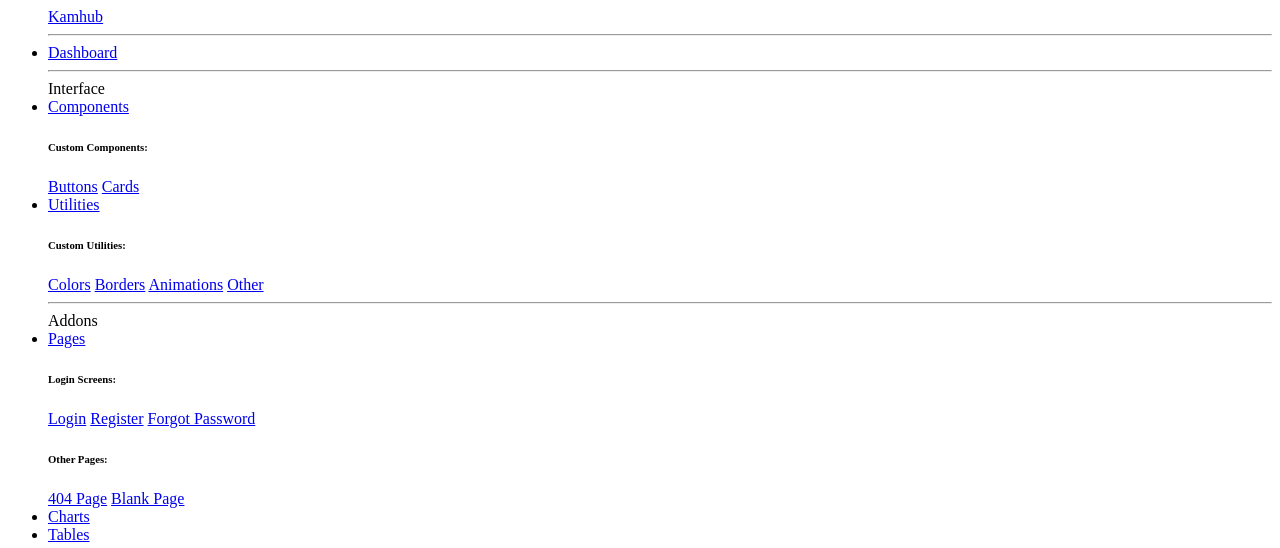
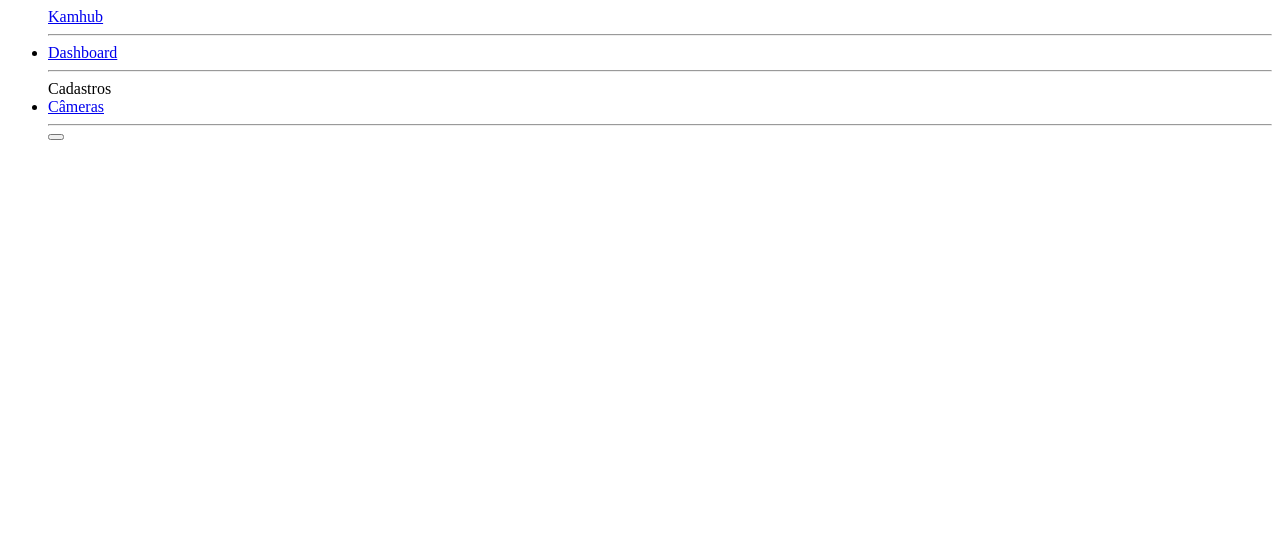
Before and after one commit to elvisdasilva/kamhub, a Django app: template templates/partials/sidebar.html in a window 1280 px wide. Shown: the top 548 px of the page. After the commit the page ends 140 px from the top, so only its background shows below. Run offline with Django 5.2, Linux system fonts and the light colour scheme; the template is opened without the code that fills it, so the values that code supplies are empty.

Commit message:
feat: itens do sidebar

```diff
--- a/templates/partials/sidebar.html
+++ b/templates/partials/sidebar.html
@@ -24,11 +24,17 @@
 
     <!-- Heading -->
     <div class="sidebar-heading">
-        Interface
+        Cadastros
     </div>
 
+    <li class="nav-item">
+        <a class="nav-link" href="tables.html">
+            <i class="fas fa-fw fa-video"></i>
+            <span>Câmeras</span></a>
+    </li>
+
     <!-- Nav Item - Pages Collapse Menu -->
-    <li class="nav-item">
+    {% comment %} <li class="nav-item">
         <a class="nav-link collapsed" href="#" data-toggle="collapse" data-target="#collapseTwo"
             aria-expanded="true" aria-controls="collapseTwo">
             <i class="fas fa-fw fa-cog"></i>
@@ -41,69 +47,8 @@
                 <a class="collapse-item" href="cards.html">Cards</a>
             </div>
         </div>
-    </li>
+    </li> {% endcomment %}
 
-    <!-- Nav Item - Utilities Collapse Menu -->
-    <li class="nav-item">
-        <a class="nav-link collapsed" href="#" data-toggle="collapse" data-target="#collapseUtilities"
-            aria-expanded="true" aria-controls="collapseUtilities">
-            <i class="fas fa-fw fa-wrench"></i>
-            <span>Utilities</span>
-        </a>
-        <div id="collapseUtilities" class="collapse" aria-labelledby="headingUtilities"
-            data-parent="#accordionSidebar">
-            <div class="bg-white py-2 collapse-inner rounded">
-                <h6 class="collapse-header">Custom Utilities:</h6>
-                <a class="collapse-item" href="utilities-color.html">Colors</a>
-                <a class="collapse-item" href="utilities-border.html">Borders</a>
-                <a class="collapse-item" href="utilities-animation.html">Animations</a>
-                <a class="collapse-item" href="utilities-other.html">Other</a>
-            </div>
-        </div>
-    </li>
-
-    <!-- Divider -->
-    <hr class="sidebar-divider">
-
-    <!-- Heading -->
-    <div class="sidebar-heading">
-        Addons
-    </div>
-
-    <!-- Nav Item - Pages Collapse Menu -->
-    <li class="nav-item">
-        <a class="nav-link collapsed" href="#" data-toggle="collapse" data-target="#collapsePages"
-            aria-expanded="true" aria-controls="collapsePages">
-            <i class="fas fa-fw fa-folder"></i>
-            <span>Pages</span>
-        </a>
-        <div id="collapsePages" class="collapse" aria-labelledby="headingPages" data-parent="#accordionSidebar">
-            <div class="bg-white py-2 collapse-inner rounded">
-                <h6 class="collapse-header">Login Screens:</h6>
-                <a class="collapse-item" href="login.html">Login</a>
-                <a class="collapse-item" href="register.html">Register</a>
-                <a class="collapse-item" href="forgot-password.html">Forgot Password</a>
-                <div class="collapse-divider"></div>
-                <h6 class="collapse-header">Other Pages:</h6>
-                <a class="collapse-item" href="404.html">404 Page</a>
-                <a class="collapse-item" href="blank.html">Blank Page</a>
-            </div>
-        </div>
-    </li>
-
-    <!-- Nav Item - Charts -->
-    <li class="nav-item">
-        <a class="nav-link" href="#">
-            <i class="fas fa-fw fa-chart-area"></i>
-            <span>Charts</span></a>
-    </li>
-
-    <!-- Nav Item - Tables -->
-    <li class="nav-item">
-        <a class="nav-link" href="tables.html">
-            <i class="fas fa-fw fa-table"></i>
-            <span>Tables</span></a>
-    </li>
 
     <!-- Divider -->
     <hr class="sidebar-divider d-none d-md-block">
@@ -114,10 +59,10 @@
     </div>
 
     <!-- Sidebar Message -->
-    <div class="sidebar-card d-none d-lg-flex">
+    {% comment %} <div class="sidebar-card d-none d-lg-flex">
         <img class="sidebar-card-illustration mb-2" src="{% static "admin/img/undraw_rocket.svg" %}" alt="...">
         <p class="text-center mb-2"><strong>SB Admin Pro</strong> is packed with premium features, components, and more!</p>
         <a class="btn btn-success btn-sm" href="https://startbootstrap.com/theme/sb-admin-pro">Upgrade to Pro!</a>
-    </div>
+    </div> {% endcomment %}
 
 </ul>
```
